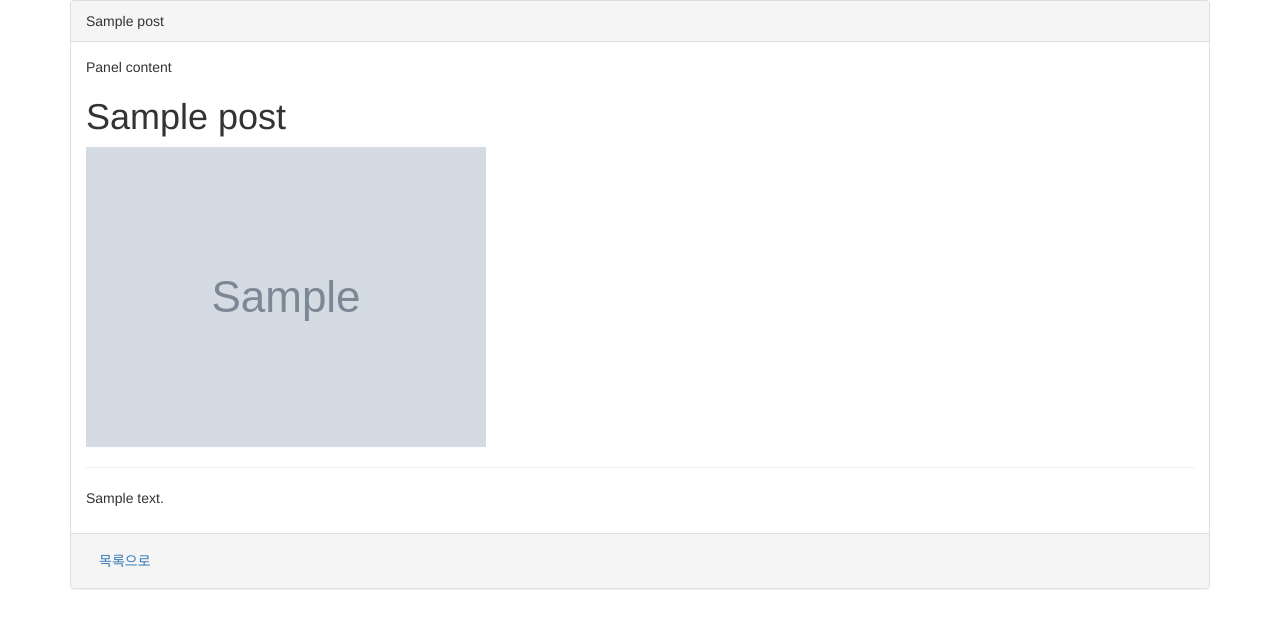
After one commit to ahn89it/photowall, a Django app: page /blog/1/ in a window 1280 px wide. The commit adds this page. Shown: the top 628 px of the page. Run offline with Django 3.2, Linux system fonts and the light colour scheme; tables that the repository leaves empty hold one stand-in row (values such as "Sample post"); grey boxes marked "Sample" are stand-in pictures; some libraries are stand-ins or nearby versions.

Commit message:
views.post_detail  뷰구현
blog.views.post_detail  뷰구현

```diff
--- a/photowall/blog/templates/blog/layout.html
+++ b/photowall/blog/templates/blog/layout.html
@@ -5,13 +5,14 @@
         <title>
             {% block title %}
             PhotoWall
-            {% endblock %}}
+            {% endblock %}
         </title>
+        {#<link rel="stylesheet" href="//stackpath.bootstrapcdn.com/bootstrap/4.1.3/css/bootstrap.min.css"/>#}
+        <link rel="stylesheet" href="//stackpath.bootstrapcdn.com/bootswatch/3.3.7/solar/bootstrap.min.css" />
+        <scrip sr="//stackpath.bootstrapcdn.com/bootstrap/3.3.7/js/bootstrap.min.js"></scrip>
+        <script src="//code.jquery.com/jquery-2.2.4.min.js"></script>
+        {% block extra_head %} {% endblock %}
 
-        {#<link rel="stylesheet" href="//stackpath.bootstrapcdn.com/bootstrap/4.1.3/css/bootstrap.min.css"/>#}
-        <link rel="stylesheet" href="//stackpath.bootstrapcdn.com/bootswatch/4.1.3/solar/bootstrap.min.css/>
-        <scrip sr="//stackpath.bootstrapcdn.com/bootstrap/4.1.3/js/bootstrap.min.js"></scrip>
-        <script src="//code.jquery.com/jquery-2.2.4.min.js"></script>
     </head>
 
     <body>
--- /dev/null
+++ b/photowall/blog/templates/blog/post_detail.html
@@ -0,0 +1,43 @@
+{%extends "blog/layout.html" %}
+
+{%block title %} {{post.title}}{%endblock%}
+
+{% block extra_head %}
+<style>
+    .post_photo{
+        max-width:100%;
+    }
+</style>
+{% endblock%}
+
+{%block content %}
+<div class="container">
+    <div class="row">
+        <div class="col-sm-12">
+            <div class="panel panel-default">
+                <div class="panel-heading">
+                    {{post.title}}
+                </div>
+                <div class="panel-body">
+                    Panel content
+                    <h1> {{post.title}}</h1>
+                    {% if post.photo %}
+                        <img src="{{post.photo.url}}"  class="post_photo"/>
+                    {%endif%}
+
+                    <hr/>
+                      {{post.content|linebreaks}}
+                     </div>
+                     <div class="panel-footer">
+                         <a href="{% url "blog:index" %}" class="btn btn_default">목록으로</a>
+                    </div>
+
+        </div>
+      </div>
+    </div>
+</div>
+
+
+
+
+{%endblock%}
--- a/photowall/blog/templates/blog/post_list.html
+++ b/photowall/blog/templates/blog/post_list.html
@@ -6,7 +6,9 @@
     <ul>
     {% for post in post_list %}
     <li>
-        {{post.title}}
+        <a href="{% url "blog:post_detail" post.pk %}">
+             {{post.title}}
+        </a>
     </li>
     {%endfor%}
     </ul>
--- a/photowall/blog/urls.py
+++ b/photowall/blog/urls.py
@@ -5,4 +5,5 @@ app_name = 'blog'
 
 urlpatterns = [
     re_path(r'^$', views.index, name='index'),
+    re_path(r'^(?P<pk>\d+)/$', views.post_detail, name='post_detail'),
 ]
--- a/photowall/blog/views.py
+++ b/photowall/blog/views.py
@@ -1,4 +1,4 @@
-from django.shortcuts import render
+from django.shortcuts import render, get_object_or_404
 from .models import Post
 
 def index(request):
@@ -6,3 +6,9 @@ def index(request):
     return render(request, 'blog/post_list.html',{
         'post_list': post_list,
     })
+
+def post_detail(request, pk):
+    post = get_object_or_404(Post, pk=pk)
+    return render(request, 'blog/post_detail.html',{
+        'post': post,
+    })
```
